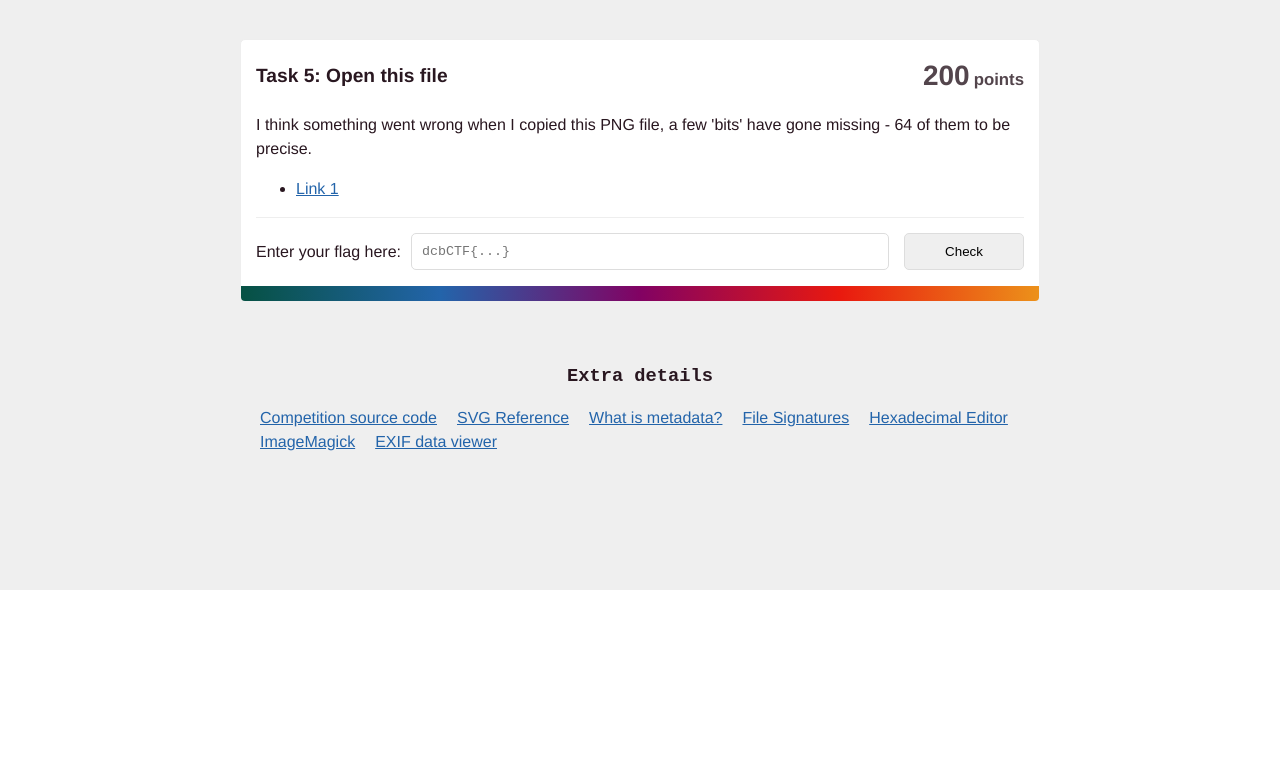
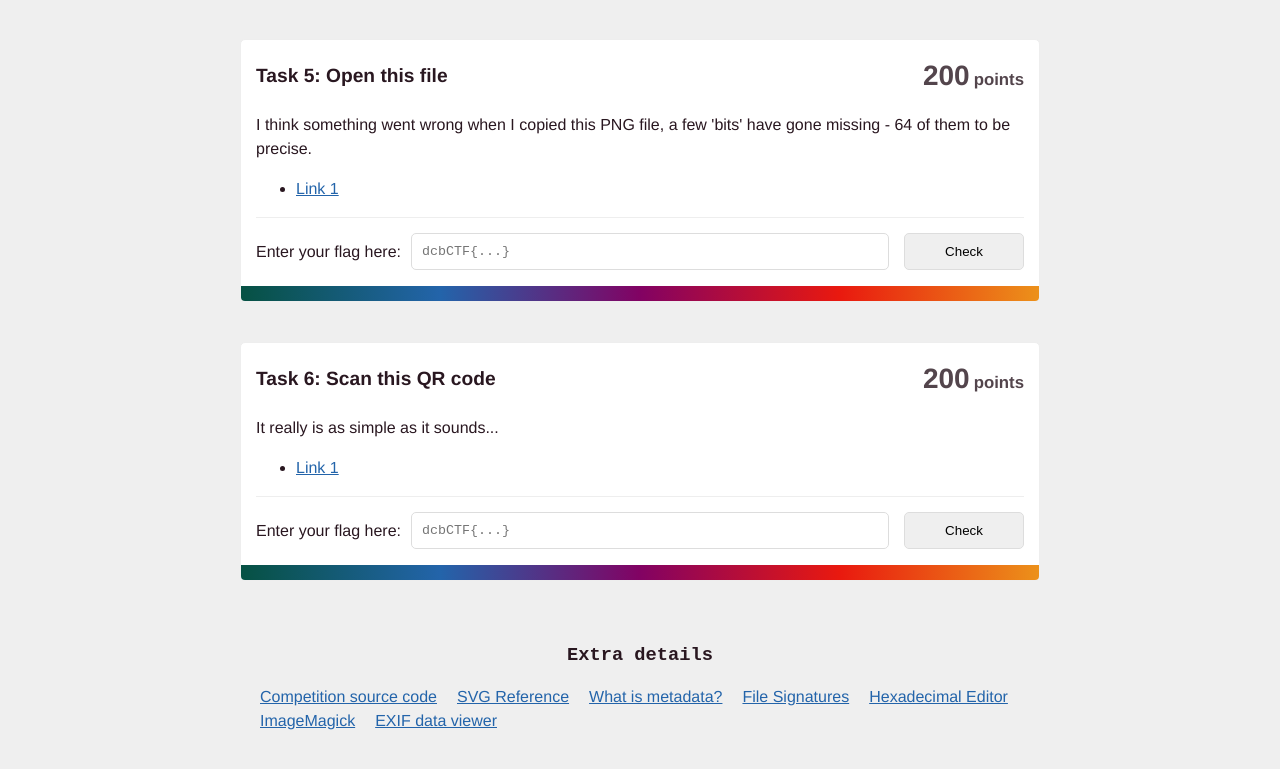
Before and after one commit to dulwichbeijing/igcse-mini-ctf-4, a Vue app: page / in a window 1280 px wide. Shown: the part 1735-2504 px from the top of the page. Before the commit the page ends 2325 px from the top, so only its background shows below. Built offline with nearby package versions, Linux system fonts and the light colour scheme.

Commit message:
Added task 6

```diff
--- a/src/store.js
+++ b/src/store.js
@@ -53,6 +53,14 @@ export default new Vuex.Store({
         files: ["https://raw.githubusercontent.com/dulwichbeijing/igcse-mini-ctf/main/public/task-files/task5"],
         md5: "f80d28a05444bbebfc1306dd945bd40a", // done
         solved: false
+      },
+      {
+        name: "Scan this QR code",
+        points: 200,
+        detail: "It really is as simple as it sounds...",
+        files: ["https://raw.githubusercontent.com/dulwichbeijing/igcse-mini-ctf/main/public/task-files/task6.png"],
+        md5: "659d1a73e65e9b77a069b4b7515119a8", // done
+        solved: false
       }
     ]
   },
```
Also changed, not shown: public/task-files/task6.png (added).
